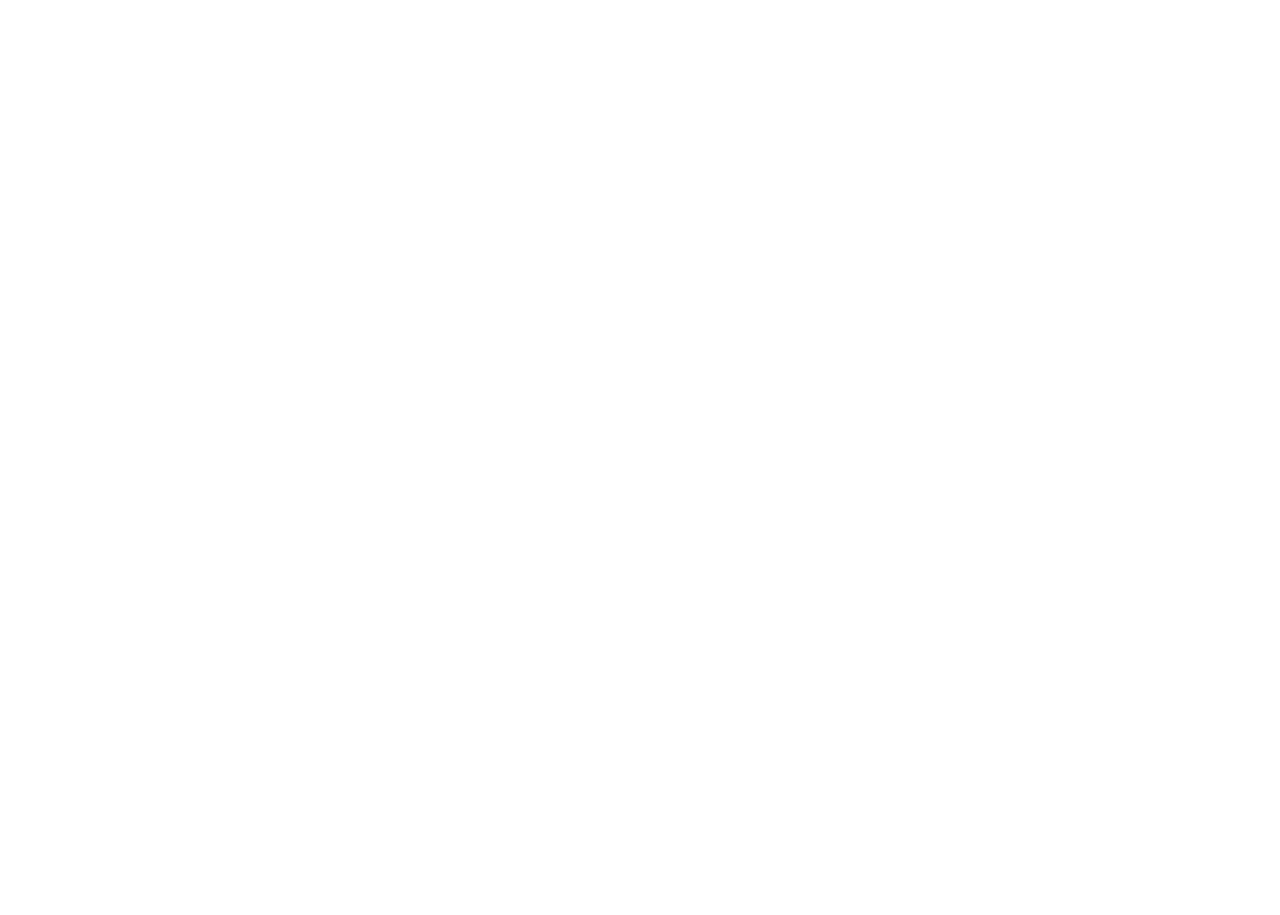
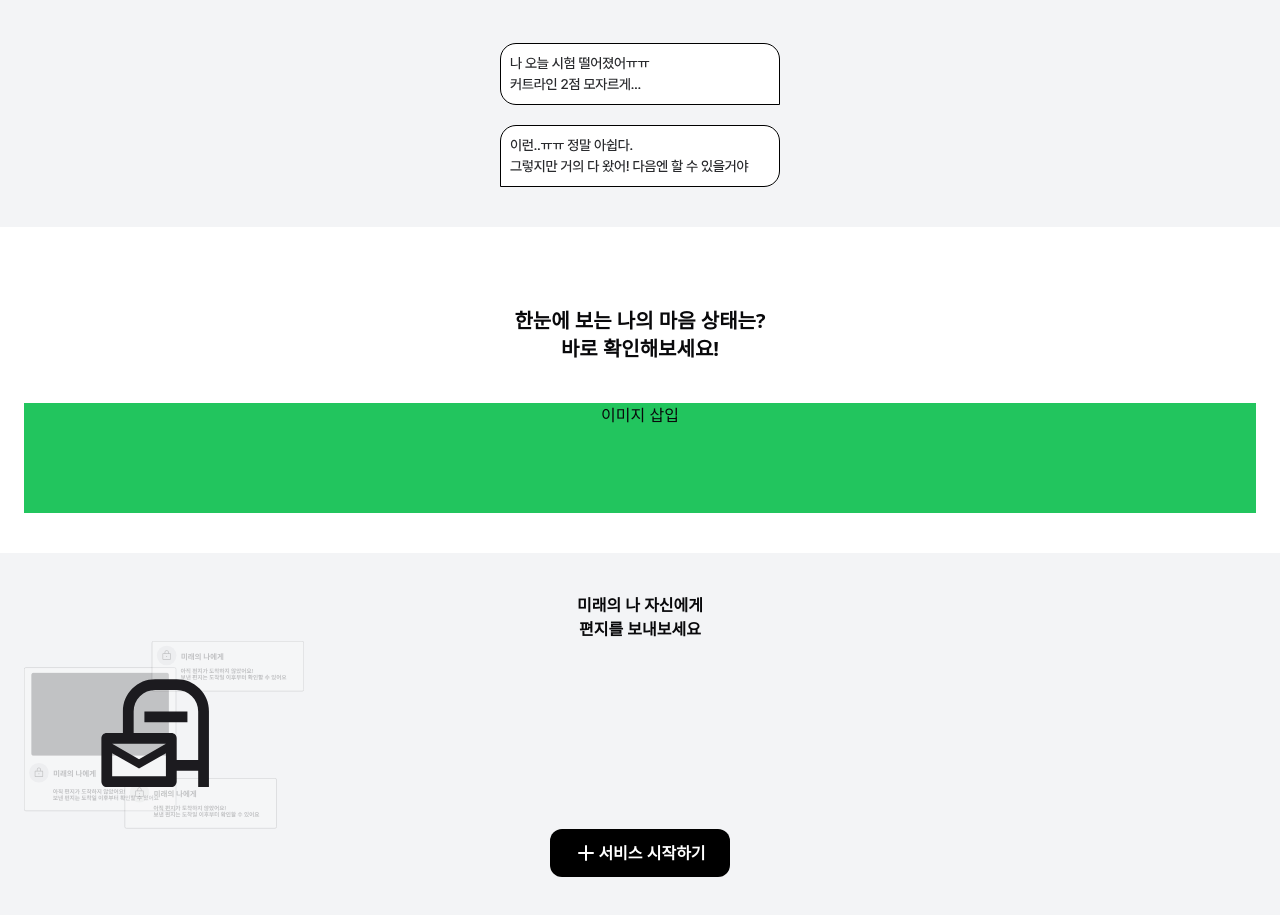
Before and after one commit to PomegranateBlue/dont_worry, a Next.js app: page / in a window 1280 px wide. Shown: the part 663-1578 px from the top of the page. Before the commit the page ends 860 px from the top, so only its background shows below. Built offline with nearby package versions, Linux system fonts and the light colour scheme.

Commit message:
✨ update  / 레이아웃 구조 완료, 추가 수정 시작지점

```diff
--- a/src/app/page.tsx
+++ b/src/app/page.tsx
@@ -1,24 +1,50 @@
 import Image from 'next/image';
-
+import { Plus } from 'lucide-react';
 const HomePage = () => {
   return (
     <main className="min-h-screen">
       <section className="w-full h-[482px] bg-black">Hero section</section>
-      <section className="w-full h-[110px] bg-slate-400">
-        <p className="text-center text-xl font-bold">
+      <section className="bg-gray-100 py-10 px-6 text-center">
+        <h2 className="flex justify-center text-center text-xl font-bold  p-10">
           마음의 고민을
           <br />
           이곳에서 묻어보세요
+        </h2>
+        <div className="flex flex-col justify-center items-center gap-[20px]">
+          <Image
+            src="/images/userInput.svg"
+            width={280}
+            height={60}
+            alt="userInput"
+          />
+          <Image
+            src="/images/gptAnswer.svg"
+            width={280}
+            height={60}
+            alt="gptAnswer"
+          />
+        </div>
+      </section>
+      <section className="bg-white py-10 px-6 text-center">
+        <p className="flex text-center font-bold text-xl justify-center p-10">
+          한눈에 보는 나의 마음 상태는?
+          <br />
+          바로 확인해보세요!
         </p>
-        <Image
-          src="/images/userInput.svg"
-          width={280}
-          height={60}
-          alt="userInput"
-        />
+        <div className="bg-green-500 h-[110px]">이미지 삽입</div>
       </section>
-      <section className="w-full h-[110px]"></section>
-      <section className="w-full h-[110px]"></section>
+      <section className="bg-gray-100 py-10 px-6 text-center">
+        <p className="text-center font-bold ">
+          미래의 나 자신에게
+          <br />
+          편지를 보내보세요
+        </p>
+        <Image src="/images/mail.svg" width={280} height={80} alt="mail" />
+        <button className="flex justify-center items-center mx-auto px-6 py-3 bg-black text-white rounded-xl font-semibold">
+          <Plus />
+          서비스 시작하기
+        </button>
+      </section>
     </main>
   );
 };
```
